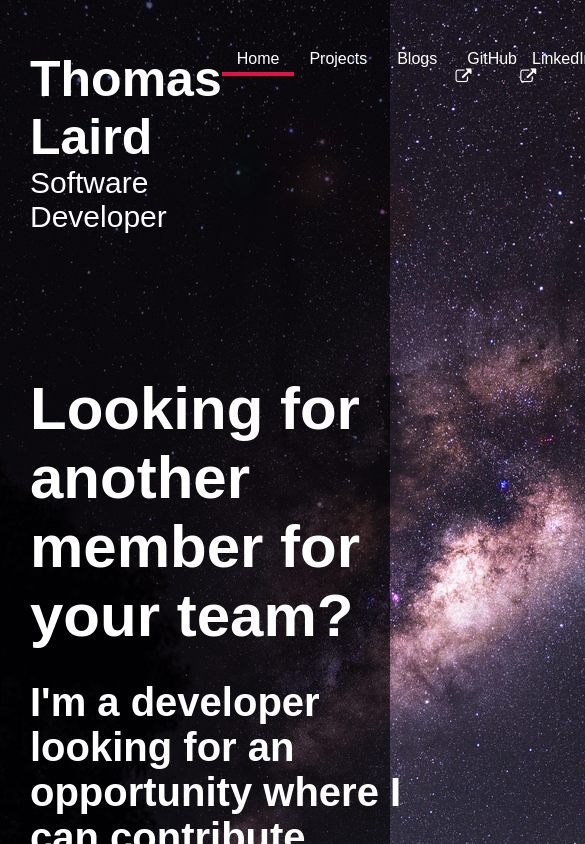
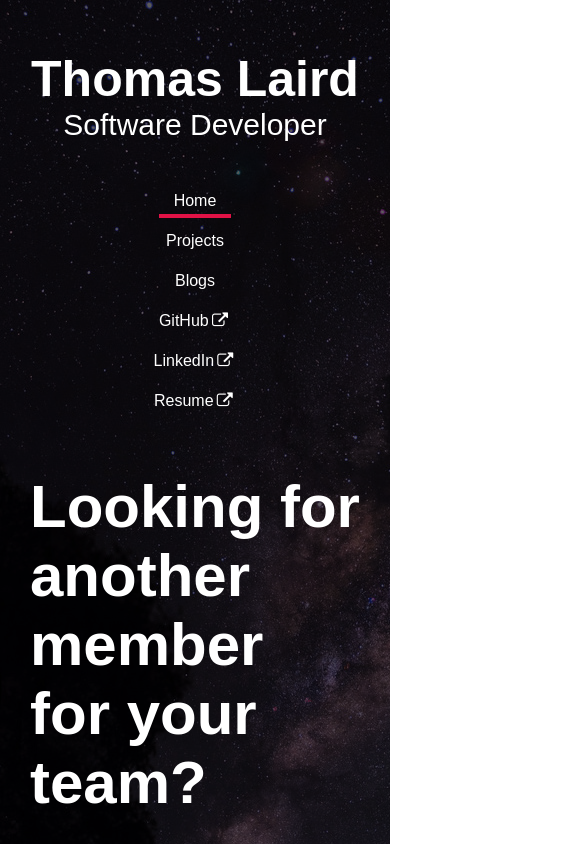
Before and after one commit to t-laird/t-laird.github.io, a React (Create React App) app: page / in a window 390 px wide. Shown: the top 844 px of the page, 585 px wide, since content can reach past the window. Built offline with nearby package versions, Linux system fonts and the light colour scheme.

Commit message:
styling for media queries

```diff
--- a/src/Components/Header/Header.scss
+++ b/src/Components/Header/Header.scss
@@ -57,3 +57,59 @@
     }
   }
 }
+
+@media screen and (max-width: 1050px) {
+  header {
+    margin-bottom: 0px;
+    flex-wrap: wrap;
+    h1 {
+      width: 100%;
+      text-align: center;
+    }
+    nav {
+      width: 100%;
+      margin: 0px auto;
+      ul {
+        justify-content: center;
+      }
+    }
+  }
+}
+
+@media screen and (max-width: 650px) {
+  header {
+    h1 {
+      text-align: center;
+    }
+    nav {
+      width: 350px;
+      margin: 0px auto;
+      ul {
+        flex-wrap: wrap;
+        li {
+          width: 50%;
+          height: 40px;
+          text-align: center;
+        }
+      }
+    }
+  }
+}
+
+@media screen and (max-width: 499px) {
+  header {
+
+    nav {
+      width: 175px;
+      margin: 0px auto;
+      ul {
+        flex-wrap: wrap;
+        li {
+          width: 100%;
+          height: 40px;
+          text-align: center;
+        }
+      }
+    }
+  }
+}
```
